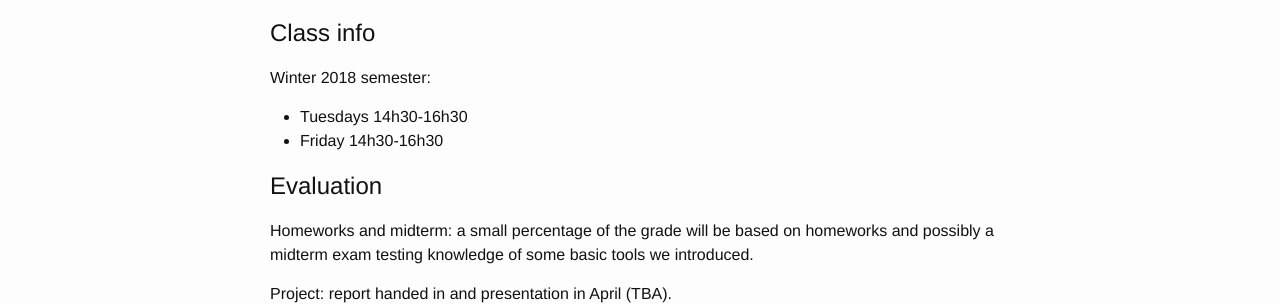
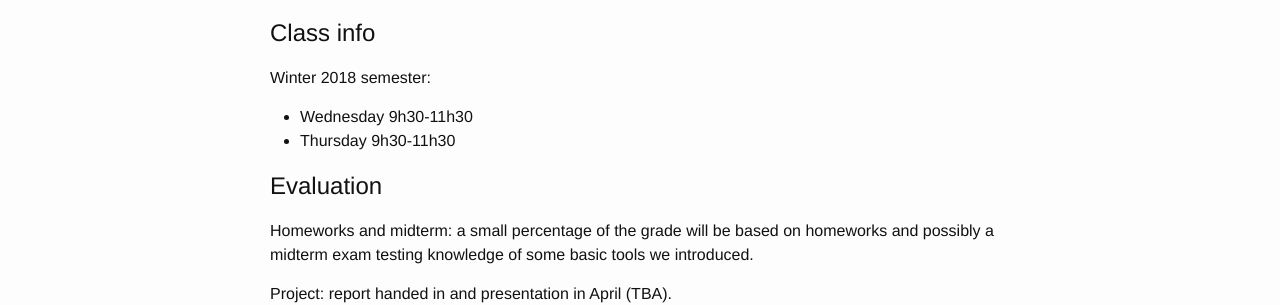
Before and after one commit to mitliagkas/mitliagkas.github.io, a Jekyll site: the page built from dl-theory-class.md, in a window 1280 px wide. Shown: the part 940-1245 px from the top of the page. Built offline with Jekyll 4.4.1, drawn with Linux system fonts in a browser that asks for light colours.

Commit message:
Class time change

```diff
--- a/dl-theory-class.md
+++ b/dl-theory-class.md
@@ -31,8 +31,8 @@ Lecturer: [Ioannis Mitliagkas](https://mitliagkas.github.io),
 Class info
 ----------
 Winter 2018 semester:
-- Tuesdays 14h30-16h30
-- Friday 14h30-16h30
+- Wednesday 9h30-11h30
+- Thursday 9h30-11h30
 
 Evaluation
 ----------
```
